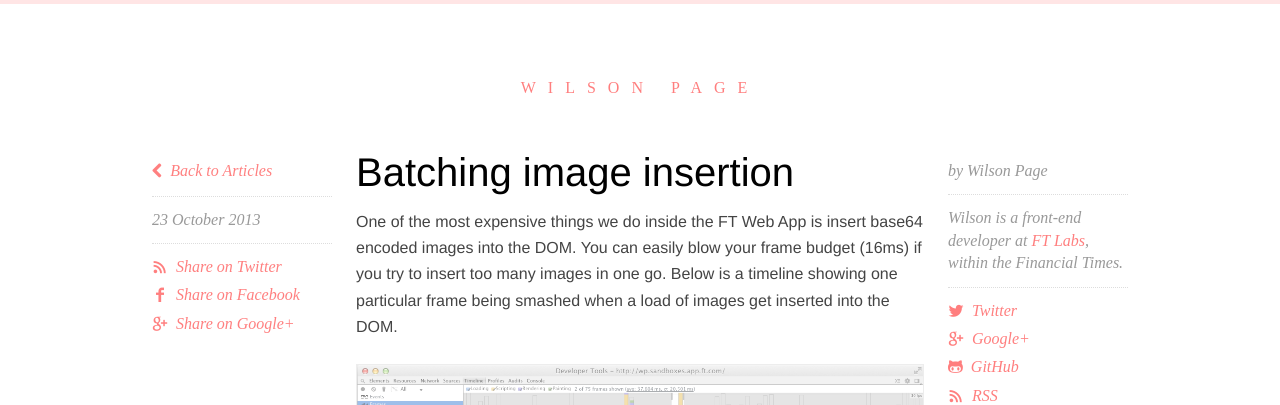
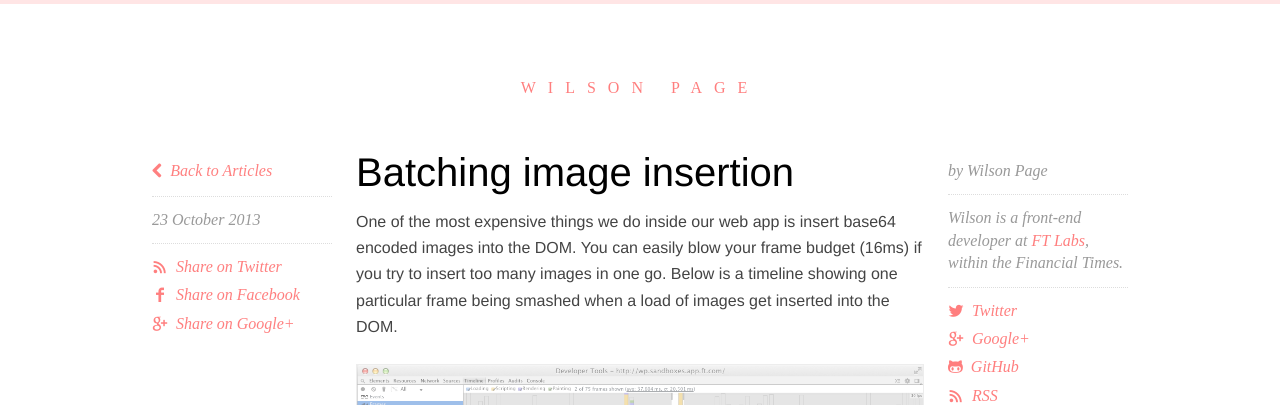
Before and after one commit to wilsonpage/blog, a Jekyll site: the page built from _posts/2013-10-23-batching-image-insertion.markdown, in a window 1280 px wide and 900 px high. Shown: the top 405 px of the window. Built offline with Jekyll 4.4.1, drawn with Linux system fonts in a browser that asks for light colours; Markdown is read by kramdown in place of the engine named in the settings; comment, search, counter and statistics services are not loaded.

Commit message:
Remove reference to FT

```diff
--- a/_posts/2013-10-23-batching-image-insertion.markdown
+++ b/_posts/2013-10-23-batching-image-insertion.markdown
@@ -5,7 +5,7 @@ date: 2013-10-23 19:09:00
 tags: performance javascript
 ---
 
-One of the most expensive things we do inside the FT Web App is insert base64 encoded images into the DOM. You can easily blow your frame budget (16ms) if you try to insert too many images in one go. Below is a timeline showing one particular frame being smashed when a load of images get inserted into the DOM.
+One of the most expensive things we do inside our web app is insert base64 encoded images into the DOM. You can easily blow your frame budget (16ms) if you try to insert too many images in one go. Below is a timeline showing one particular frame being smashed when a load of images get inserted into the DOM.
 
 [![](/lib/images/batching-image-insertion-1.png)](/lib/images/batching-image-insertion-1.png)
 
```
